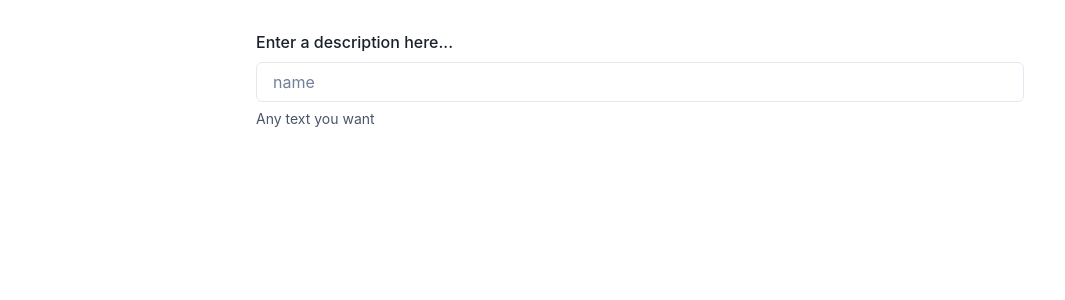
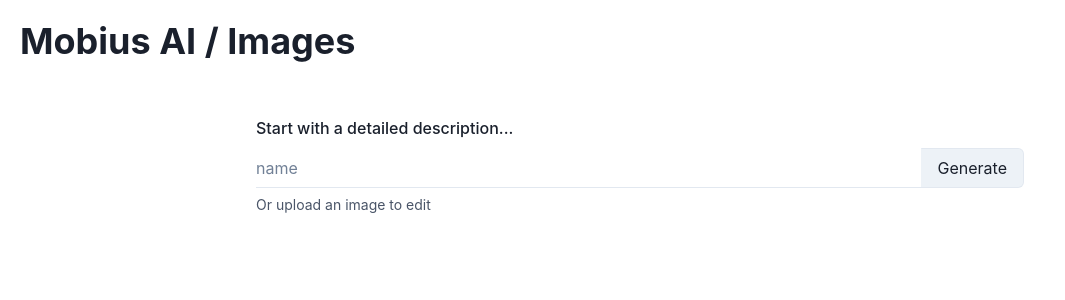
Before and after one commit to nevinod/mobius, a React (Create React App) app: page / in a window 1280 px wide. Shown: the top 300 px of the page, without its empty margins (0-1065 px from the left). Built offline with nearby package versions, Linux system fonts and the light colour scheme.

Commit message:
add header and non-functional modal

```diff
--- a/src/Home.css
+++ b/src/Home.css
@@ -43,6 +43,7 @@
   align-items: center;
   width: 60vw;
   margin: 30px;
+  margin-top: 9%;
 }
 
 .middle {
--- a/src/Home.js
+++ b/src/Home.js
@@ -1,24 +1,78 @@
 import { useEffect, useState } from "react";
 import { images } from "./images/index";
-import { ChakraProvider, Button } from "@chakra-ui/react";
 import { Field, Form, Formik } from "formik";
 import "./Home.css";
 
 import {
+  Button,
+  ChakraProvider,
+  CircularProgress,
+  Divider,
   FormControl,
   FormLabel,
-  FormErrorMessage,
   FormHelperText,
+  Heading,
   Input,
-  Progress,
+  InputRightAddon,
+  InputGroup,
+  Modal,
+  ModalOverlay,
+  ModalContent,
+  ModalHeader,
+  ModalCloseButton,
+  ModalBody,
+  useDisclosure,
 } from "@chakra-ui/react";
+
+function TopHeader() {
+  return (
+    <div>
+      <Heading style={{ position: "fixed", left: "20px", top: "20px" }}>
+        Mobius AI / Images
+      </Heading>
+      <Divider orientation="horizontal" />
+    </div>
+  );
+}
+
+function Image({ image, showModal, setShowModal }) {
+  console.log(image);
+  return (
+    <div
+      className="image-container"
+      onClick={() => setShowModal((showModal) => !showModal)}
+    >
+      <img className="image" src={image} />
+      <div className="middle">
+        <div style={{ display: "none" }} className="text">
+          Share
+        </div>
+      </div>
+      <Modal isOpen={showModal} onClose={() => setShowModal(false)}>
+        <ModalOverlay />
+        <ModalContent>
+          <ModalHeader>Modal Title</ModalHeader>
+          <ModalCloseButton />
+          <ModalBody>
+            <img className="modal-image" src={image} />
+          </ModalBody>
+        </ModalContent>
+      </Modal>
+    </div>
+  );
+}
 
 function Home() {
   const [input, setInput] = useState("");
   const [loading, setLoading] = useState(0);
   const [submitted, setSubmitted] = useState(false);
+  const { isOpen, onClose } = useDisclosure();
+  const [showModal, setShowModal] = useState(false);
 
-  console.log(loading);
+  function handleClick() {
+    setSubmitted(true);
+    setLoading(0);
+  }
 
   useEffect(() => {
     setTimeout(() => {
@@ -28,16 +82,14 @@
     }, 200);
   }, [loading, submitted]);
 
-  console.log(loading);
-
   return (
     <ChakraProvider>
       <div className="container">
+        <TopHeader />
         <div className="input-container">
           <Formik
             initialValues={{ name: "" }}
             onSubmit={() => {
-              console.log(input);
               setSubmitted(true);
               setLoading(0);
             }}
@@ -47,14 +99,26 @@
                 <Field name="name">
                   {({ field, form }) => (
                     <FormControl>
-                      <FormLabel>Enter a description here...</FormLabel>
+                      <FormLabel>
+                        Start with a detailed description...
+                      </FormLabel>
+                      <InputGroup>
                         <Input
                           {...field}
                           placeholder="name"
+                          variant="flushed"
                           value={input}
                           onChange={(e) => setInput(e.target.value)}
                         />
-                      <FormHelperText>Any text you want</FormHelperText>
+                        <InputRightAddon
+                          onClick={handleClick}
+                          children="Generate"
+                          style={{ cursor: "pointer" }}
+                        />
+                      </InputGroup>
+                      <FormHelperText>
+                        Or upload an image to edit
+                      </FormHelperText>
                     </FormControl>
                   )}
                 </Field>
@@ -62,21 +126,19 @@
             )}
           </Formik>
         </div>
-        <Progress value={80} />
-        {submitted && <h2>{`Results for ${input}`}</h2>}
-        {loading > 0 && loading < 100 && <Progress value={loading} />}
+        {loading > 0 && loading < 100 && <CircularProgress value={loading} />}
         {loading >= 100 && (
           <div className="home">
             {images.map((image, idx) => {
               return (
-                <div className="image-container" key={`${idx}`}>
-                  <img className="image" src={image} />
-                  <div className="middle">
-                    <div style={{ display: "none" }} className="text">
-                      Share
-                    </div>
-                  </div>
-                </div>
+                <Image
+                  image={image}
+                  key={idx}
+                  isOpen={isOpen}
+                  onClose={onClose}
+                  showModal={showModal}
+                  setShowModal={setShowModal}
+                />
               );
             })}
           </div>
```
Lines whose indentation alone changed are shown as unchanged.
